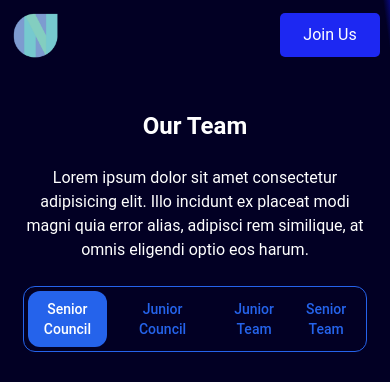
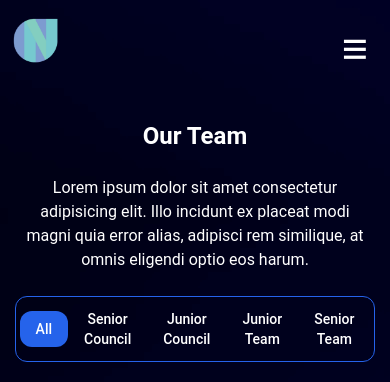
Before and after one commit to namespacecomm/namespace-community-website, a React (Create React App) app: page /team in a window 390 px wide. Shown: the top 382 px of the page. Built offline with nearby package versions, Linux system fonts and the light colour scheme; a web font is replaced by a local one.

Commit message:
responsive navbar

```diff
--- a/src/Pages/AllTeams/AllTeams.jsx
+++ b/src/Pages/AllTeams/AllTeams.jsx
@@ -10,13 +10,15 @@ const Section = styled.div`
   align-items: center;
   justify-content: space-between;
   display: flex;
-  background-color: rgb(9, 9, 121);
+  ${'' /* background-color: rgb(9, 9, 121);
   background-repeat: no-repeat;
   background: linear-gradient(
     262deg,
     rgba(9, 9, 121, 1) 0%,
     rgba(2, 0, 36, 1) 1%
-  );
+  ); */}
+  background-repeat: no-repeat;
+  background: no-repeat url("./img/bg.jpg");
 `;
 
 const Container = styled.div`
@@ -32,16 +34,18 @@ const Container = styled.div`
 `;
 
 function AllTeams() {
+  const [activeFilter, setActiveFilter] = useState('');
   const [filterTeam, setFilterTeam] = useState(allmembers);
 
   const handleTeamFilter = (item) => {
+    setActiveFilter(item);
     setFilterTeam(allmembers.filter((member) => member.team.includes(item)));
   };
 
   return (
     <Section>
+        <Navbar />
       <Container>
-        <Navbar />
         <div className=" px-6 py-10 mx-auto">
           <h1 className="text-2xl font-semibold text-center text-white capitalize lg:text-3xl ">
             our team
@@ -55,19 +59,34 @@ function AllTeams() {
 
           <div className="flex items-center justify-center">
             <div className="flex items-center p-1 border border-blue-600 dark:border-blue-400 rounded-xl">
+            <button
+                className={`px-4 py-2 text-sm font-medium capitalize hover:bg-blue-600 md:py-3 rounded-xl md:px-12 ${activeFilter === "" ? 'bg-blue-600 text-white':'' }`}
+                onClick={() => handleTeamFilter("")}
+              >
+                All
+              </button>
               <button
-                className="px-4 py-2 text-sm font-medium text-white capitalize bg-blue-600 md:py-3 rounded-xl md:px-12"
+                className={`px-4 py-2 text-sm font-medium capitalize hover:bg-blue-600 md:py-3 rounded-xl md:px-12 ${activeFilter === "SC" ? 'bg-blue-600 text-white':'' }`}
                 onClick={() => handleTeamFilter("SC")}
               >
                 Senior Council
               </button>
-              <button className="px-4 py-2 mx-4 text-sm font-medium text-blue-600 capitalize transition-colors duration-300 md:py-3 dark:text-blue-400 dark:hover:text-white focus:outline-none hover:bg-blue-600 hover:text-white rounded-xl md:mx-8 md:px-12" onClick={() => handleTeamFilter("JC")}>
+              <button
+                className={`px-4 py-2 text-sm font-medium capitalize hover:bg-blue-600 md:py-3 rounded-xl md:px-12 ${activeFilter === "JC" ? 'bg-blue-600 text-white':'' }`}
+                onClick={() => handleTeamFilter("JC")}
+              >
                 Junior Council
               </button>
-              <button className="px-4 py-2 text-sm font-medium text-blue-600 capitalize transition-colors duration-300 md:py-3 dark:text-blue-400 dark:hover:text-white focus:outline-none hover:bg-blue-600 hover:text-white rounded-xl md:px-12" onClick={() => handleTeamFilter("JTM")}>
+              <button
+                className={`px-4 py-2 text-sm font-medium capitalize hover:bg-blue-600 md:py-3 rounded-xl md:px-12 ${activeFilter === "JTM" ? 'bg-blue-600 text-white':'' }`}
+                onClick={() => handleTeamFilter("JTM")}
+              >
                 Junior Team
               </button>
-              <button className="px-4 py-2 text-sm font-medium text-blue-600 capitalize transition-colors duration-300 md:py-3 dark:text-blue-400 dark:hover:text-white focus:outline-none hover:bg-blue-600 hover:text-white rounded-xl md:px-12" onClick={() => handleTeamFilter("STM")}>
+              <button
+                className={`px-4 py-2 text-sm font-medium capitalize hover:bg-blue-600 md:py-3 rounded-xl md:px-12 ${activeFilter === "STM" ? 'bg-blue-600 text-white':'' }`}
+                onClick={() => handleTeamFilter("STM")}
+              >
                 Senior Team
               </button>
             </div>
--- a/src/Sections/Hero/Hero.jsx
+++ b/src/Sections/Hero/Hero.jsx
@@ -14,29 +14,46 @@ import Events from "../Events/Events";
 import Contact from "../Contact/Contact";
 import Footer from "../../components/Footer/Footer";
 
+// const Section = styled.div`
+//   background-repeat: no-repeat;
+//   background: no-repeat url("./img/bg.jpg");
+//   ${'' /* scroll-snap-align: center;
+//   scroll-behavior: smooth; */}
+//   display: flex;
+//   flex-direction: column;
+//   align-items: center;
+//   justify-content: space-between;
+//   @media only screen and (max-width: 768px) {
+//     height: 100vh;
+//     width: 100%;
+//     align-items: center;
+//     justify-content: center;
+//   }
+// `;
+
 const Section = styled.div`
-  background-repeat: no-repeat;
-  background: no-repeat url("./img/bg.jpg");
-  scroll-snap-align: center;
-  scroll-behavior: smooth;
   display: flex;
   flex-direction: column;
   align-items: center;
   justify-content: space-between;
-  @media only screen and (max-width: 768px) {
-    height: 100vh;
-    width: 100%;
-    align-items: center;
-    justify-content: center;
-  }
+  display: flex;
+  ${'' /* background-color: rgb(9, 9, 121);
+  background-repeat: no-repeat;
+  background: linear-gradient(
+    262deg,
+    rgba(9, 9, 121, 1) 0%,
+    rgba(2, 0, 36, 1) 1%
+  ); */}
+  background-repeat: no-repeat;
+  background: no-repeat url("./img/bg.jpg");
 `;
 
 const Container = styled.div`
-  height: 100vh;
+  height: 90vh;
   scroll-snap-align: center;
   width: 1400px;
   display: flex;
-  justify-content: space-between;
+  justify-content: center;
 
   @media only screen and (max-width: 768px) {
     width: 100%;
@@ -102,6 +119,7 @@ const Desc = styled.p`
 
 const Right = styled.div`
   flex: 3;
+  justify-content:center;
   position: relative;
   @media only screen and (max-width: 768px) {
     ${"" /* flex: 1; */}
@@ -137,7 +155,7 @@ const Hero = () => {
   return (
     <>
       <Section>
-        <Navbar />
+      <Navbar />
         <Container>
           <Left>
             <Title>Newton School</Title>
--- a/src/components/Navbar/Navbar.jsx
+++ b/src/components/Navbar/Navbar.jsx
@@ -1,98 +1,137 @@
-import React from "react";
+
+import styled from "styled-components";
+import React, { useState } from "react";
 import { Link } from "react-router-dom";
-import styled from "styled-components";
 
-const Section = styled.div`
+const NavbarContainer = styled.nav`
+  width: 100%;
+  height: ${(props) => (props.extendNavbar ? "50vh" : "80px")};
+  ${'' /* background-color: black; */}
   display: flex;
-  justify-content: center;
-  z-index: 9999999;
-  @media only screen and (max-width: 768px) {
-    width: 100%;
+  z-index:99999999;
+  flex-direction: column;
+  align-items:center;
+  justify-content:space-between;
+  @media (min-width: 700px) {
+    height: 80px;
   }
 `;
 
-const Container = styled.div`
-  width: 1400px;
+const LeftContainer = styled.div`
+   flex: 30%;
   display: flex;
-  justify-content: space-between;
-  align-items: center;
+  align-items:center;
+  justify-content: flex-start;
+  padding-right: 50px;
 
-  padding: 10px 0px;
-
-  @media only screen and (max-width: 768px) {
-    width: 100%;
-    padding: 10px;
-  }
 `;
 
-const Links = styled.div`
+const RightContainer = styled.div`
+  flex: 70%;
   display: flex;
+  justify-content: flex-end;
   align-items: center;
-  gap: 50px;
+  padding-left: 5%;
 `;
 
-const Logo = styled.img`
-  height: 50px;
+const NavbarInnerContainer = styled.div`
+  width: 100%;
+  height: 80px;
+  display: flex;
 `;
 
-const List = styled.ul`
+const NavbarLinkContainer = styled.div`
   display: flex;
-  gap: 30px;
-  list-style: none;
-  @media only screen and (max-width: 768px) {
+`;
+
+const NavbarLink = styled(Link)`
+  color: white;
+  font-size: x-large;
+  font-family: Arial, Helvetica, sans-serif;
+  text-decoration: none;
+  margin: 10px;
+
+  @media (max-width: 700px) {
     display: none;
   }
 `;
 
-const ListItem = styled.li`
-  cursor: pointer;
-  font-size: 20px;
+const NavbarLinkExtended = styled(Link)`
+  color: white;
+  font-size: x-large;
+  font-family: Arial, Helvetica, sans-serif;
+  text-decoration: none;
+  margin: 10px;
 `;
 
-const Icons = styled.div`
-  display: flex;
-  align-items: center;
-  gap: 20px;
+const Logo = styled.img`
+  margin: 10px;
+  max-width: 180px;
+  height: 50px;
+  align-self:center;
 `;
 
-const Icon = styled.img`
-  width: 20px;
+const OpenLinksButton = styled.button`
+  width: 70px;
+  height: 50px;
+  background: none;
+  border: none;
+  color: white;
+  font-size: 45px;
   cursor: pointer;
+
+  @media (min-width: 700px) {
+    display: none;
+  }
 `;
 
-const Button = styled.button`
-  width: 100px;
-  padding: 10px;
-  background-color: #1d28f2;
-  color: white;
-  border: none;
-  border-radius: 5px;
-  cursor: pointer;
+const NavbarExtendedContainer = styled.div`
+  display: flex;
+  flex-direction: column;
+  align-items: center;
+
+  @media (min-width: 700px) {
+    display: none;
+    align-items:center;
+  }
 `;
 
-const Navbar = () => {
+function Navbar() {
+  const [extendNavbar, setExtendNavbar] = useState(false);
+
   return (
-    <Section>
-      <Container>
-        <Links>
-          <Logo src="./img/logo2.png" />
-          <List>
-          <Link to = '/'>
-            <ListItem>Home</ListItem>
-            </Link>
-            <ListItem>Projects</ListItem>
-            <ListItem>Events</ListItem>
-            <Link to = 'team'>
-            <ListItem>Team</ListItem>
-            </Link>
-          </List>
-        </Links>
-        <Icons>
-          <Button>Join Us</Button>
-        </Icons>
-      </Container>
-    </Section>
+    <NavbarContainer extendNavbar={extendNavbar}>
+      <NavbarInnerContainer>
+        <LeftContainer>
+        <Logo src="./img/logo2.png"></Logo>
+        <NavbarLink to="/">NSCC</NavbarLink>
+        </LeftContainer>
+        <RightContainer>
+        <NavbarLinkContainer>
+            <NavbarLink to="/"> Home</NavbarLink>
+            <NavbarLink to="/projects">Projects</NavbarLink>
+            <NavbarLink to="/events">Events</NavbarLink>
+            <NavbarLink to="/team">Team</NavbarLink>
+            <OpenLinksButton
+              onClick={() => {
+                setExtendNavbar((curr) => !curr);
+              }}
+            >
+              {extendNavbar ? <>&#10005;</> : <> &#8801;</>}
+            </OpenLinksButton>
+          </NavbarLinkContainer>
+        </RightContainer>
+      </NavbarInnerContainer>
+      {extendNavbar && (
+        <NavbarExtendedContainer>
+          <NavbarLinkExtended to="/"> Home</NavbarLinkExtended>
+          <NavbarLinkExtended to="/projects">Projects</NavbarLinkExtended>
+          <NavbarLinkExtended to="/events">Events</NavbarLinkExtended>
+          <NavbarLinkExtended to="/Team">Team</NavbarLinkExtended>
+        </NavbarExtendedContainer>
+      )}
+    </NavbarContainer>
   );
-};
+}
 
 export default Navbar;
```
Also changed, not shown: src/utils/extra.jsx (added, +203 -0 lines).
